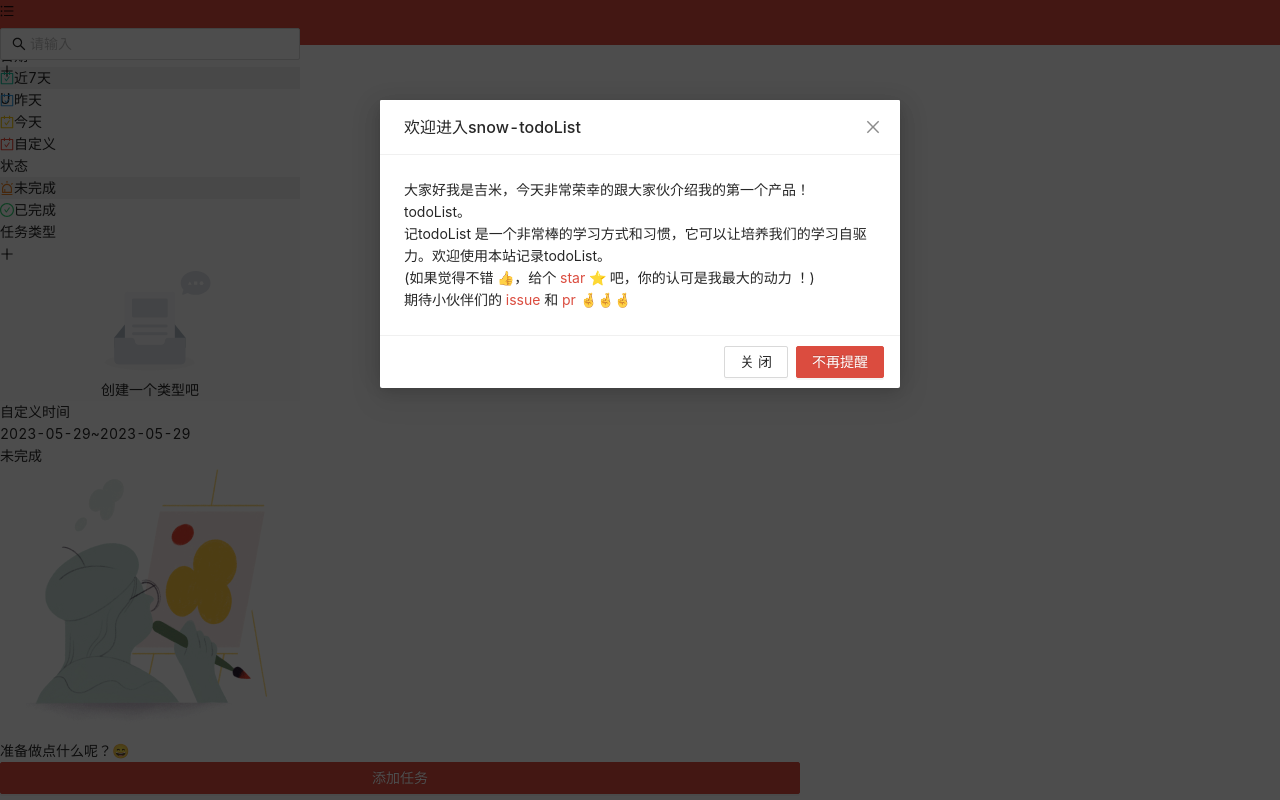
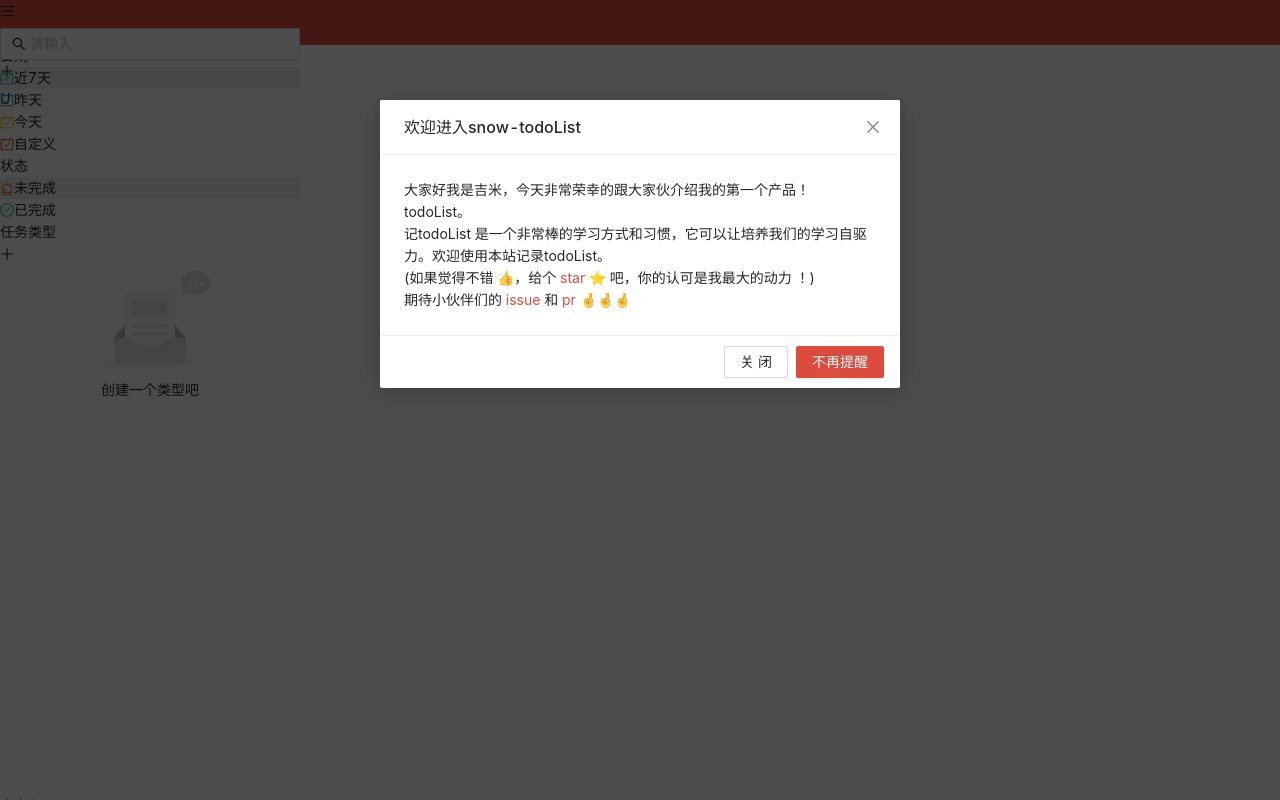
Before and after one commit to Jimmylxue/snow-todolist, a React (Vite) app in the folder packages/web/: page / in a window 1280 px wide. Shown: the top 800 px of the page. Built offline with nearby package versions, Linux system fonts and the light colour scheme.

Commit message:
🐛 任务类型过多时页面宽度被挤压问题修复

```diff
--- a/packages/web/src/components/todoList/NavBar.tsx
+++ b/packages/web/src/components/todoList/NavBar.tsx
@@ -87,7 +87,7 @@ export const NavBar = observer(({ onMenuClick, onAddTask }: TProps) => {
 
   return (
     <div
-      className='w-full px-5'
+      className='w-full px-5 flex-shrink-0'
       style={{
         height: 45,
         backgroundColor: '#db4c3f',
--- a/packages/web/src/components/todoList/SliderBar/SliderBar.tsx
+++ b/packages/web/src/components/todoList/SliderBar/SliderBar.tsx
@@ -139,10 +139,13 @@ export function SliderBar({ menuShow, onSearchChange }: TProps) {
 
   return (
     <div
-      className={classNames('whitespace-nowrap overflow-hidden flex-shrink-0', {
-        sliderBarShow: menuShow,
-        sliderBarClose: !menuShow,
-      })}>
+      className={classNames(
+        'sliderBar-container whitespace-nowrap overflow-hidden flex-shrink-0',
+        {
+          sliderBarShow: menuShow,
+          sliderBarClose: !menuShow,
+        },
+      )}>
       <div className='w-full px-3 py-3'>
         <div className=' flex justify-between items-center'>
           <div className=' font-bold text-base mb-1'>日期</div>
--- a/packages/web/src/components/todoList/SliderBar/style.less
+++ b/packages/web/src/components/todoList/SliderBar/style.less
@@ -1,6 +1,10 @@
+.sliderBar-container{
+  height: calc(100vh - 50px) !important;
+  overflow: auto !important;
+}
+
 .sliderBarShow {
   width: 300px;
-  height: 100%;
   background-color: #fafafa;
   animation: sliderBarShow 0.2s ease forwards;
 }
```
